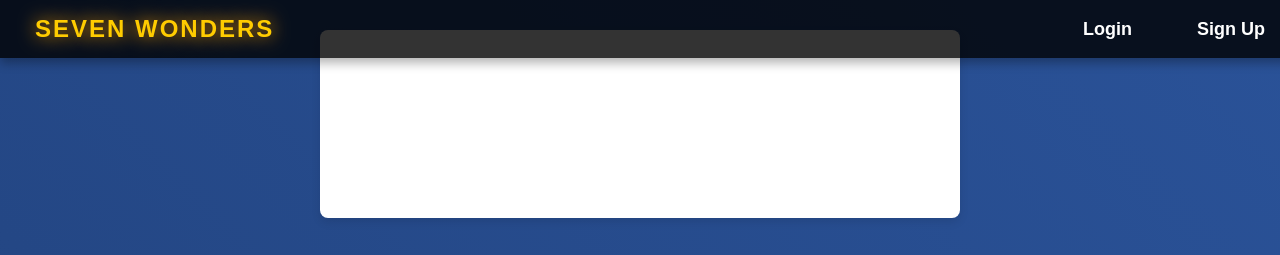
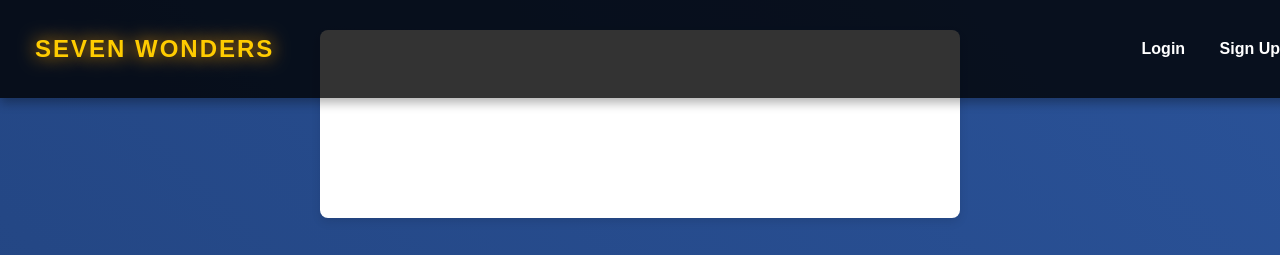
Before and after one commit to Chandrucr798/history.com, a plain HTML site: page index.html in a window 1280 px wide. Shown: the top 255 px of the page. Drawn offline with Linux system fonts and the light colour scheme.

Commit message:
Update color.css

```diff
--- a/color.css
+++ b/color.css
@@ -1,39 +1,3 @@
-
-body {
-    font-family: 'Poppins', sans-serif;
-    margin: 0;
-    padding: 0;
-    background: #f8f9fa;
-    color: #333;
-}
-
-
-nav {
-    display: flex;
-    justify-content: space-between;
-    align-items: center;
-    background: linear-gradient(45deg, #6b95c5, #c50ef3);
-    padding: 15px 30px;
-    color: white;
-    font-size: 18px;
-}
-
-nav h1 {
-    margin: 0;
-}
-
-nav a {
-    text-decoration: none;
-    color: white;
-    margin-left: 20px;
-    padding: 8px 15px;
-    border-radius: 5px;
-    transition: 0.3s;
-}
-
-nav a:hover {
-    background: rgba(255, 255, 255, 0.2);
-}
 
 
 .container {
@@ -61,27 +25,3 @@ input:focus, textarea:focus {
     border-color: #6a11cb;
     outline: none;
 }
-
-
-button {
-    width: 10%;
-    padding: 12px;
-    font-size: 16px;
-    background: linear-gradient(45deg, #b3415c, #6168d1);
-    color: white;
-    border: none;
-    border-radius: 5px
-
-}
-
-button:hover {
-    background: linear-gradient(45deg, #ff4b2b, #ff416c);
-}
-
-
-@media (max-width: 768px) {
-    .container {
-        width: 90%;
-        margin-top: 20px;
-    }
-}
```
